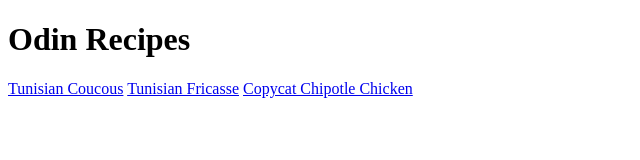
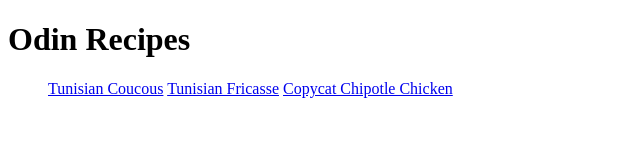
Before and after one commit to Axel0th/odin-recipes, a plain HTML site: page index.html in a window 1280 px wide. Shown: the whole page, without its empty margins (0-640 px from the left). Drawn offline with Linux system fonts and the light colour scheme.

Commit message:
nesting lists in unordered list

```diff
--- a/index.html
+++ b/index.html
@@ -1,13 +1,15 @@
 <!DOCTYPE html>
-<htmll>
+<html lang="en">
     <head>
         <meta charset="UTF-8">
         <title>Odin Recipes</title>
     </head>
     <body>
         <h1>Odin Recipes</h1>
-        <a href="recipes/tunisiancoucous.html" target="_blank" rel="noopener noreferrer">Tunisian Coucous</a>
-        <a href="recipes/TunisianFricassee.html" target="_blank" rel="noopener noreferrer">Tunisian Fricasse</a>
-        <a href="recipes/CopycatChipotleChicken.html" target="_blank" rel="noopener noreferrer">Copycat Chipotle Chicken</a>
+        <ul>
+            <il> <a href="recipes/tunisiancoucous.html" target="_blank" rel="noopener noreferrer">Tunisian Coucous</a> </il>
+            <il> <a href="recipes/TunisianFricassee.html" target="_blank" rel="noopener noreferrer">Tunisian Fricasse</a> </il>
+            <il> <a href="recipes/CopycatChipotleChicken.html" target="_blank" rel="noopener noreferrer">Copycat Chipotle Chicken</a> </il>
+        </ul>
     </body>
-</htmll>
+</html>
```
